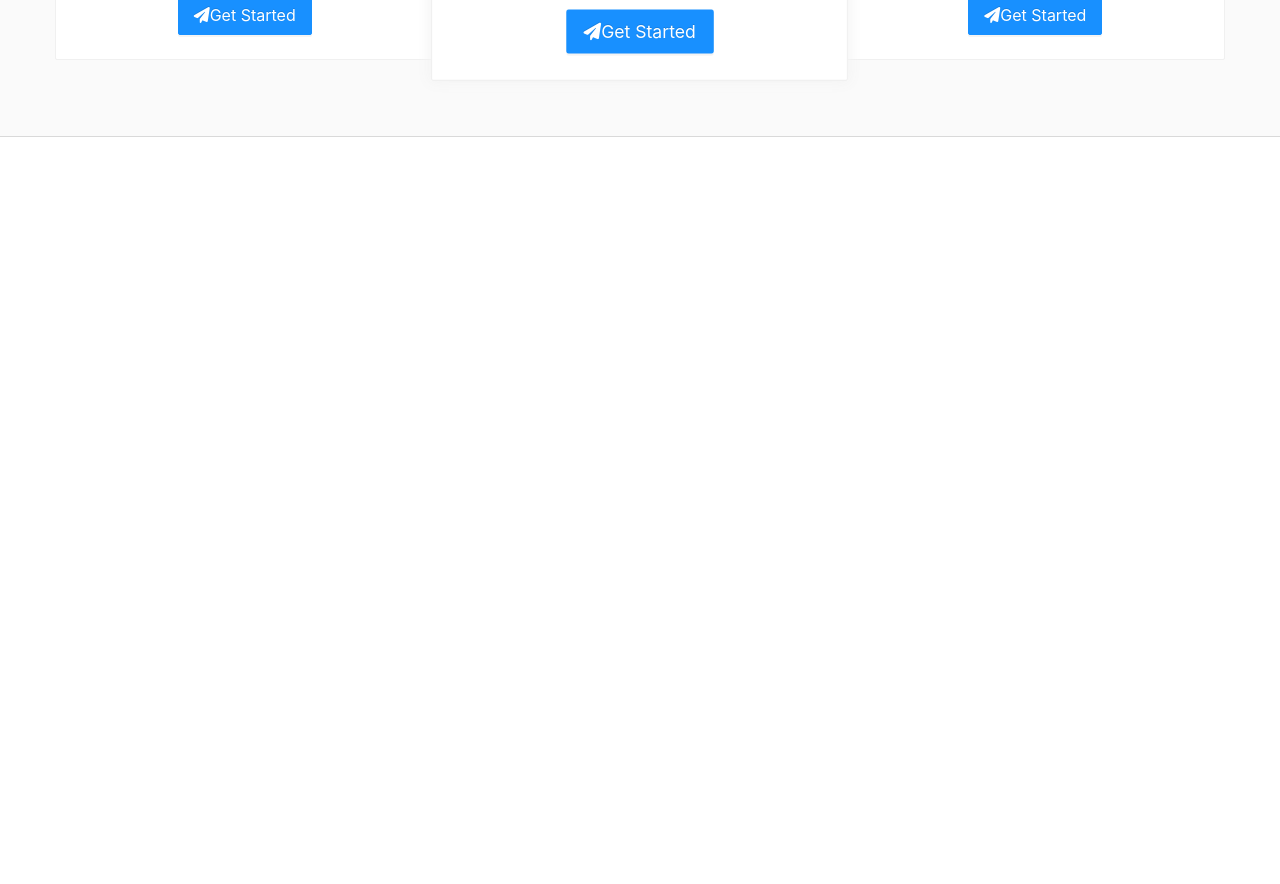
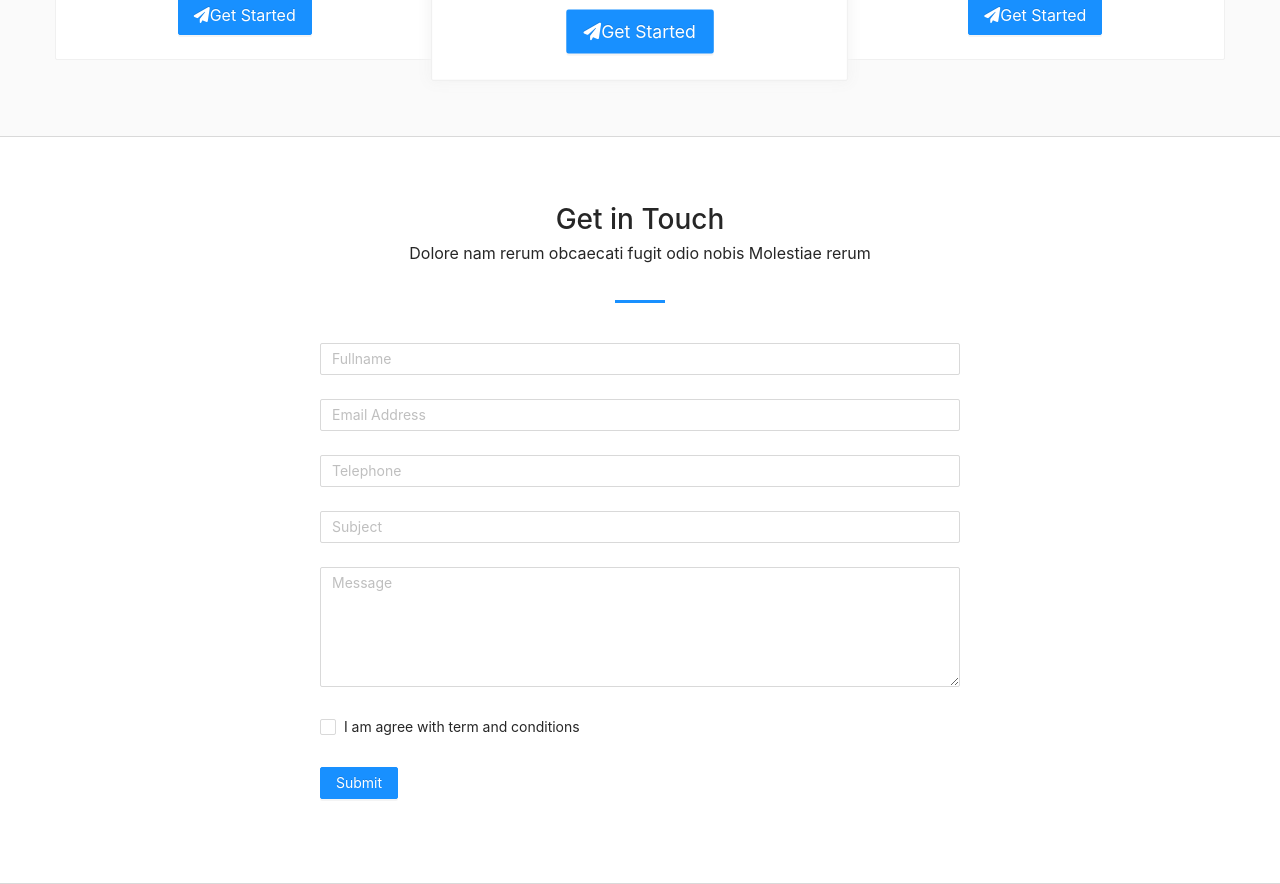
Before and after one commit to MRofiqulIlmi/ANTD_Learn_Bibek_yt, a React (Create React App) app: page / in a window 1280 px wide. Shown: the part 4020-4904 px from the top of the page. Before the commit the page ends 4157 px from the top, so only its background shows below. Built offline with nearby package versions, Linux system fonts and the light colour scheme.

Commit message:
Contact Form, Form Component

```diff
--- /dev/null
+++ b/src/components/home/contact.js
@@ -0,0 +1,92 @@
+import React from "react";
+import { Button, Checkbox, Form, Input } from 'antd';
+const {TextArea} = Input;
+
+
+function AppContact(){
+    return(
+        <div className="block contactBlock">
+            <div className="container-fluid">
+                <div className="titleHolder">
+                    <h2>Get in Touch</h2>
+                    <p>Dolore nam rerum obcaecati fugit odio nobis Molestiae rerum</p>
+                </div>
+                <Form
+                    name="normal_login"
+                    className="login-form"
+                    initialValues={{
+                        remember: true,
+                    }}
+                    >
+                    <Form.Item
+                        name="fullname"
+                        rules={[
+                        {
+                            required: true,
+                            message: 'Please input your Fullname!',
+                        },
+                        ]}
+                    >
+                        <Input placeholder="Fullname" />
+                    </Form.Item>
+                    <Form.Item
+                        name="email"
+                        rules={[
+                        {
+                            required: true,
+                            message: 'Please input your Email!',
+                        },
+                        ]}
+                    >
+                        <Input
+                        type="email"
+                        placeholder="Email Address"
+                        />
+                    </Form.Item>
+
+
+                    <Form.Item
+                        name="telephone"
+                    >
+                        <Input placeholder="Telephone" />
+                    </Form.Item>
+                    <Form.Item
+                        name="subject"
+                    >
+                        <Input placeholder="Subject" />
+                    </Form.Item>
+                    <Form.Item name="message">
+
+                        <TextArea placeholder="Message"/>
+                    </Form.Item>
+
+                    <Form.Item
+                        name="agreement"
+                        valuePropName="checked"
+                        rules={[
+                        {
+                            validator: (_, value) =>
+                            value ? Promise.resolve() : Promise.reject(new Error('Should accept agreement')),
+                        },
+                        ]}
+
+                    >
+                        <Checkbox>
+                        I am agree with term and conditions
+                        </Checkbox>
+                    </Form.Item>
+
+                    <Form.Item >
+                        <Button type="primary" htmlType="submit" className="login-form-button">
+                        Submit
+                        </Button>
+                    </Form.Item>
+
+                </Form>
+            </div>
+        </div>
+
+    )
+}
+
+export default AppContact;
--- a/src/components/home/pricing.js
+++ b/src/components/home/pricing.js
@@ -60,8 +60,8 @@
                     gutter: 16,
                     xs: 1,
                     sm: 2,
-                    md: 4,
-                    lg: 4,
+                    md: 3,
+                    lg: 3,
                     xl: 3,
                     xxl: 3
                 }}
--- a/src/views/home.js
+++ b/src/views/home.js
@@ -5,6 +5,8 @@
 import AppWorks from "../components/home/works";
 import AppFaq from "../components/home/faq";
 import AppPricing from "../components/home/pricing";
+import AppContact from "../components/home/contact";
+
 
 
 
@@ -17,6 +19,7 @@
             <AppWorks />
             <AppFaq />
             <AppPricing />
+            <AppContact />
         </div>
     )
 }
```
